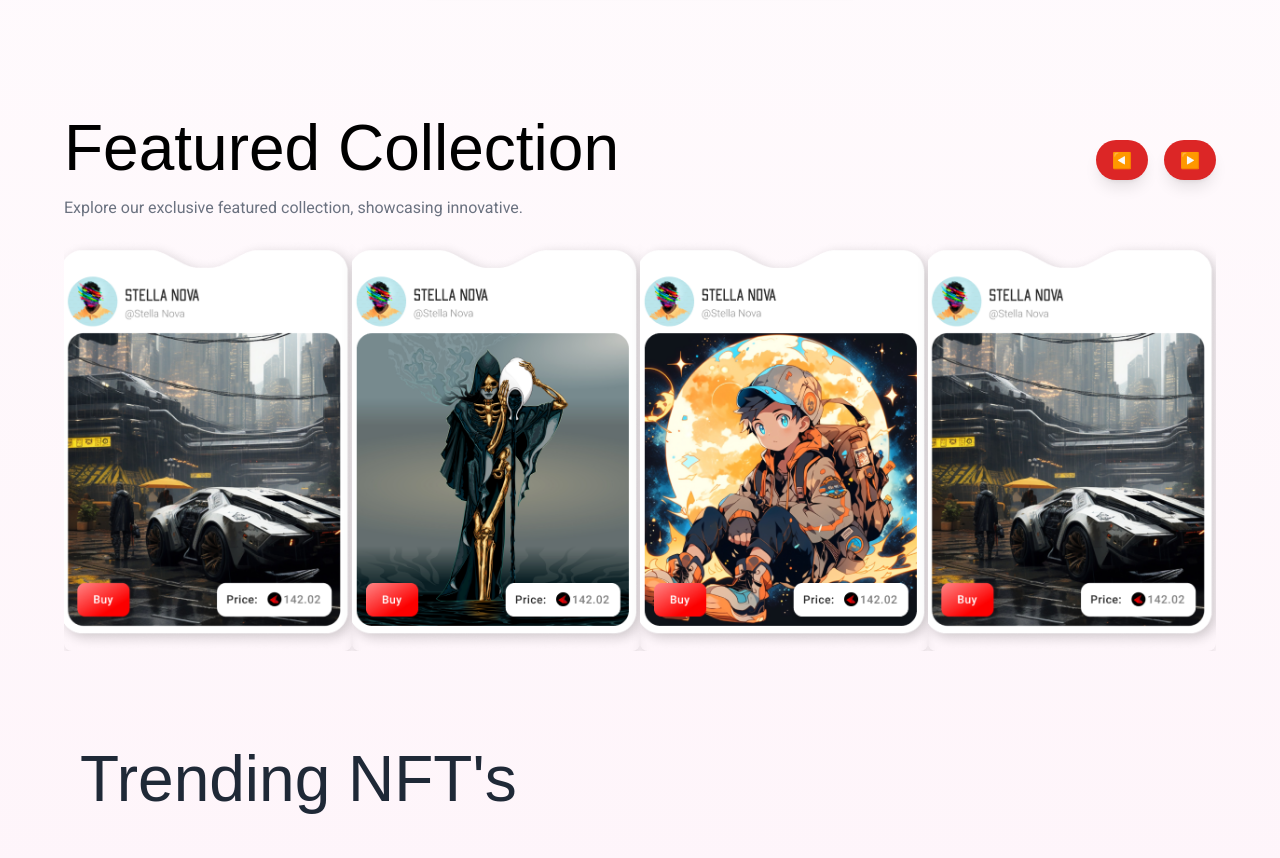
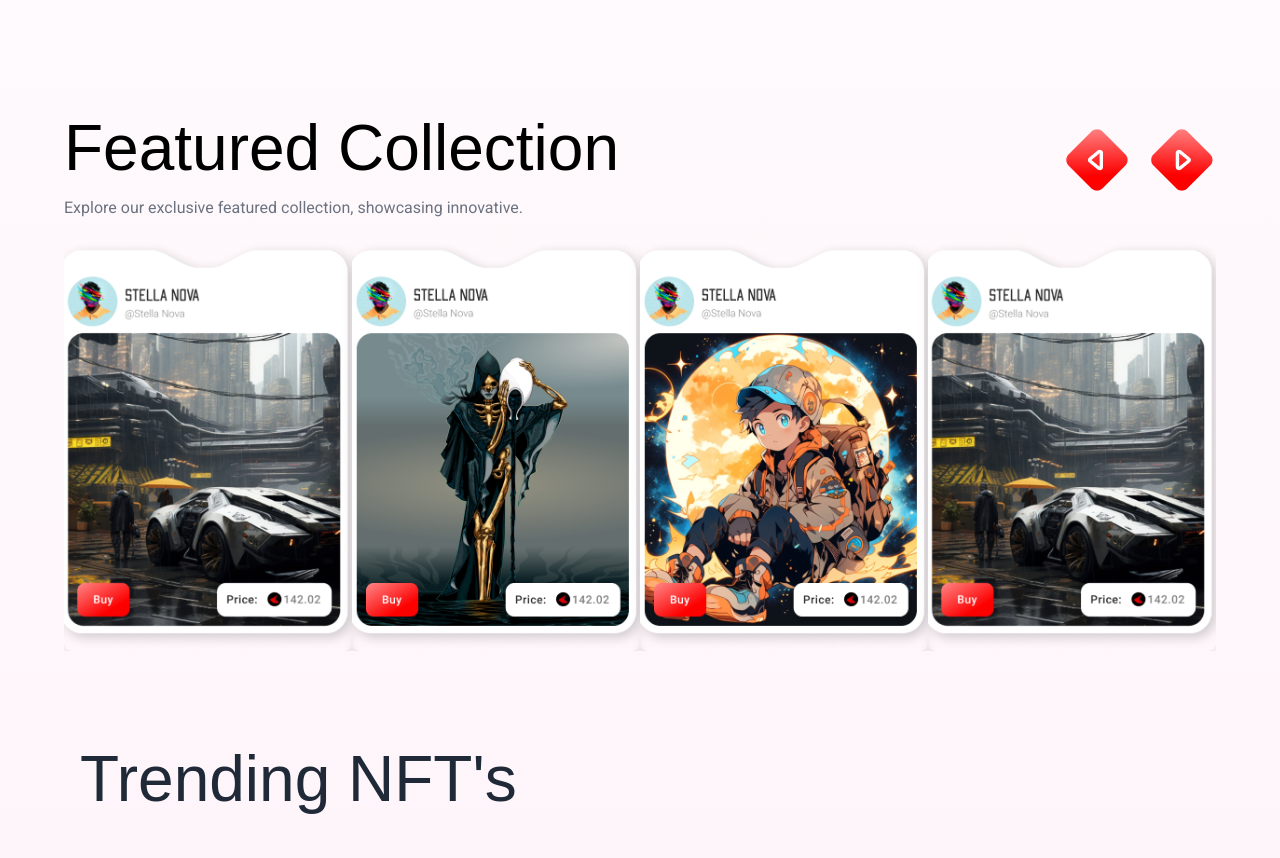
Before and after one commit to m-iftikhar/ChainArtistry-, a React (Vite) app: page / in a window 1280 px wide. Shown: the part 1040-1898 px from the top of the page. Built offline with nearby package versions, Linux system fonts and the light colour scheme; a web font is replaced by a local one.

Commit message:
figma exact button added

```diff
--- a/src/components/Featurecollection.jsx
+++ b/src/components/Featurecollection.jsx
@@ -4,10 +4,11 @@ import newcard1 from "../assets/newcard1.png";
 import newcard2 from "../assets/newcard2.png";
 import newcard3 from "../assets/newcard3.png";
 import newcard4 from "../assets/newcard4.png";
+import prvbtn from '../assets/prvbtn.png';
+import nextbtn from '../assets/nextbtn.png';
 
 const FeatureCollection = () => {
   const [currentIndex, setCurrentIndex] = useState(0);
-
 
   const cards = [
     { id: 1, img: newcard1 },
@@ -39,7 +40,7 @@ const FeatureCollection = () => {
   };
 
   return (
-    <div className="py-10 px-5 w-full ">
+    <div className="py-10 px-5 w-full">
       <div className="relative max-w-6xl mx-auto">
         {/* Title and Subtext */}
         <div className="flex flex-col md:flex-row justify-between items-center mb-5">
@@ -54,18 +55,8 @@ const FeatureCollection = () => {
 
           {/* Navigation Buttons - Hidden on Small Screens */}
           <div className="hidden md:flex space-x-4 mt-4 md:mt-0">
-            <button
-              onClick={handlePrev}
-              className="bg-red-600 text-white px-4 py-2 rounded-full hover:bg-red-300 shadow-lg"
-            >
-              &#9664; {/* Previous */}
-            </button>
-            <button
-              onClick={handleNext}
-              className="bg-red-600 text-white px-4 py-2 rounded-full hover:bg-red-300 shadow-lg"
-            >
-              &#9654; {/* Next */}
-            </button>
+            <img src={prvbtn} alt="prev" onClick={handlePrev} />
+            <img src={nextbtn} alt="next" onClick={handleNext} />
           </div>
         </div>
 
@@ -74,10 +65,11 @@ const FeatureCollection = () => {
           <div
             className="flex transition-transform duration-500 ease-in-out flex-wrap md:flex-nowrap"
             style={{
-              transform: `translateX(-${currentIndex * (100 / cardsPerSlide)}%)`,
+              transform: `translateX(-${(currentIndex / cards.length) * 100}%)`,
             }}
           >
-            {cards.slice(0, 4).map((card) => (
+            {/* Dynamically display cards based on currentIndex */}
+            {cards.slice(currentIndex, currentIndex + cardsPerSlide).map((card) => (
               <div
                 key={card.id}
                 className="w-full md:min-w-[calc(100%/4)] md:flex-shrink-4 mb-4 md:mb-0"
```
Also changed, not shown: src/assets/nextbtn.png (added), src/assets/prvbtn.png (added).
